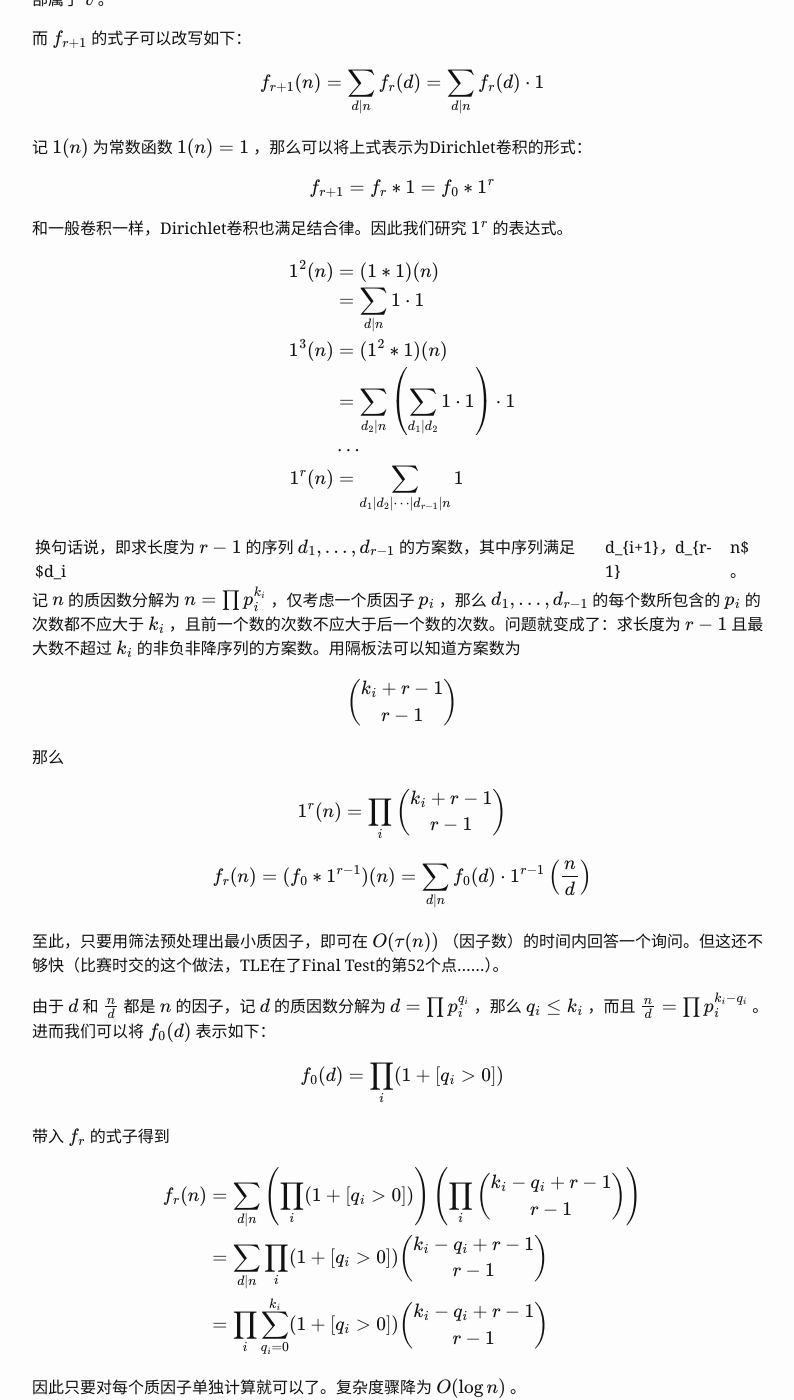
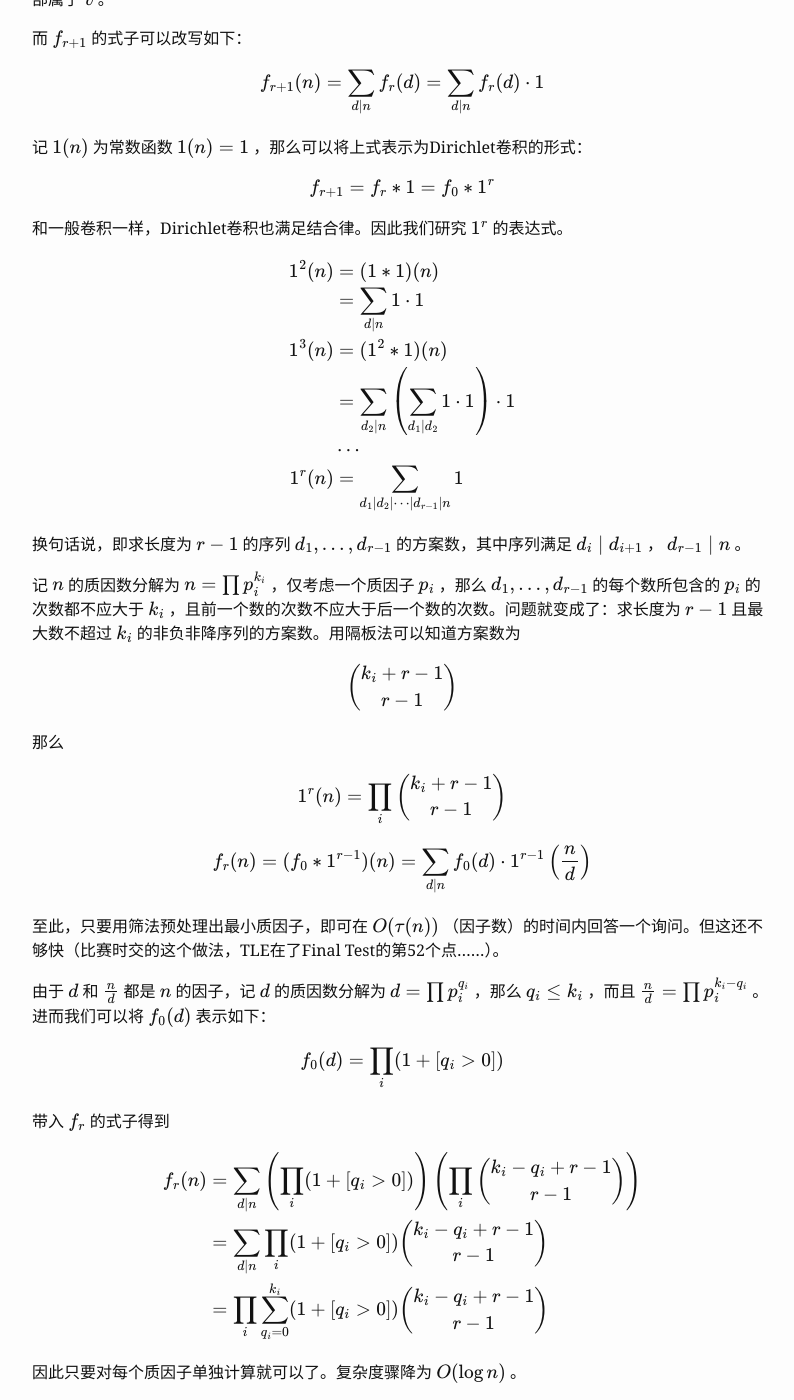
Before and after one commit to FFyyy0801/huzecong.github.io, a Jekyll site: the page built from _posts/2017-01-14-codeforces-round-391.md, in a window 1280 px wide and 1400 px high, scrolled down 1581 px. Shown: the whole window, without its empty margins (238-1032 px from the left). Built offline with Jekyll 4.4.1, drawn with Linux system fonts in a browser that asks for light colours; formulas are drawn with MathJax 3; comment, search, counter and statistics services are not loaded.

Commit message:
Fix incorrectly parsed vertical bars

```diff
--- a/_posts/2017-01-14-codeforces-round-391.md
+++ b/_posts/2017-01-14-codeforces-round-391.md
@@ -65,7 +65,7 @@ $$
 而 $f_{r+1}$ 的式子可以改写如下：
 
 $$
-f_{r+1}(n) = \sum_{d|n}f_r(d) = \sum_{d|n}f_r(d)\cdot 1
+f_{r+1}(n) = \sum_{d\mid n}f_r(d) = \sum_{d\mid n}f_r(d)\cdot 1
 $$
 
 记 $1(n)$ 为常数函数 $1(n)=1$ ，那么可以将上式表示为Dirichlet卷积的形式：
@@ -79,15 +79,15 @@ $$
 $$
 \begin{align*}
 1^2(n) & = (1 \ast 1)(n) \\
- & = \sum_{d|n}1\cdot 1 \\
+ & = \sum_{d\mid n}1\cdot 1 \\
 1^3(n) & = (1^2 \ast 1)(n) \\
- & = \sum_{d_2|n}\left(\sum_{d_1|d_2}1\cdot 1\right)\cdot 1 \\
+ & = \sum_{d_2\mid n}\left(\sum_{d_1\mid d_2}1\cdot 1\right)\cdot 1 \\
  & \cdots \\
-1^r(n) & = \sum_{d_1|d_2|\cdots|d_{r-1}|n}1
+1^r(n) & = \sum_{d_1\mid d_2\mid \cdots\mid d_{r-1}\mid n}1
 \end{align*}
 $$
 
-换句话说，即求长度为 $r-1$ 的序列 $d_1,\ldots,d_{r-1}$ 的方案数，其中序列满足 $d_i|d_{i+1}$ ， $d_{r-1}|n$ 。
+换句话说，即求长度为 $r-1$ 的序列 $d_1,\ldots,d_{r-1}$ 的方案数，其中序列满足 $d_i\mid d_{i+1}$ ， $d_{r-1}\mid n$ 。
 
 记 $n$ 的质因数分解为 $n=\prod p_i^{k_i}$ ，仅考虑一个质因子 $p_i$ ，那么 $d_1,\ldots,d_{r-1}$ 的每个数所包含的 $p_i$ 的次数都不应大于 $k_i$ ，且前一个数的次数不应大于后一个数的次数。问题就变成了：求长度为 $r-1$ 且最大数不超过 $k_i$ 的非负非降序列的方案数。用隔板法可以知道方案数为
 
@@ -104,7 +104,7 @@ $$
 
 
 $$
-f_{r}(n) = (f_0 \ast 1^{r-1})(n) = \sum_{d|n}f_0(d)\cdot 1^{r-1}\left(\frac{n}{d}\right)
+f_{r}(n) = (f_0 \ast 1^{r-1})(n) = \sum_{d\mid n}f_0(d)\cdot 1^{r-1}\left(\frac{n}{d}\right)
 $$
 
 
@@ -120,8 +120,8 @@ $$
 
 $$
 \begin{align*}
-f_r(n) & = \sum_{d|n}\left(\prod_i (1+[q_i>0])\right)\left(\prod_i \binom{k_i-q_i+r-1}{r-1}\right) \\
- & = \sum_{d|n}\prod_i (1+[q_i>0])\binom{k_i-q_i+r-1}{r-1} \\
+f_r(n) & = \sum_{d\mid n}\left(\prod_i (1+[q_i>0])\right)\left(\prod_i \binom{k_i-q_i+r-1}{r-1}\right) \\
+ & = \sum_{d\mid n}\prod_i (1+[q_i>0])\binom{k_i-q_i+r-1}{r-1} \\
  & = \prod_i\sum_{q_i=0}^{k_i} (1+[q_i>0])\binom{k_i-q_i+r-1}{r-1}
 \end{align*}
 $$
```
Also changed, not shown: _posts/2014-05-01-ctsc2014-travel-notes.md (+1 -1 lines).
